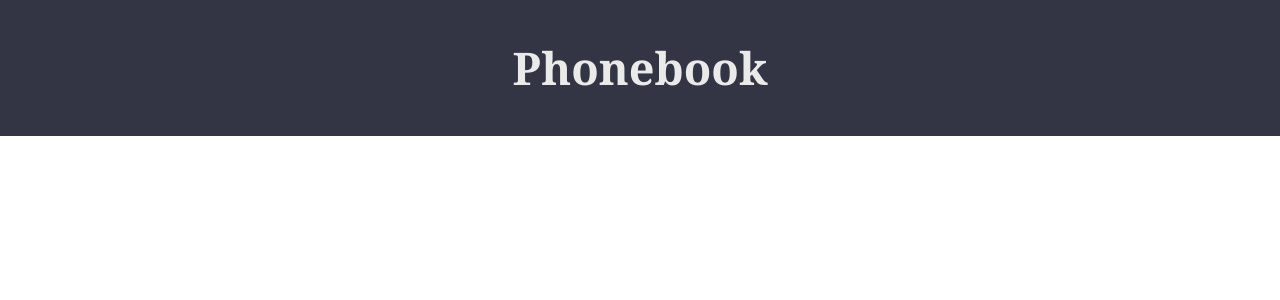
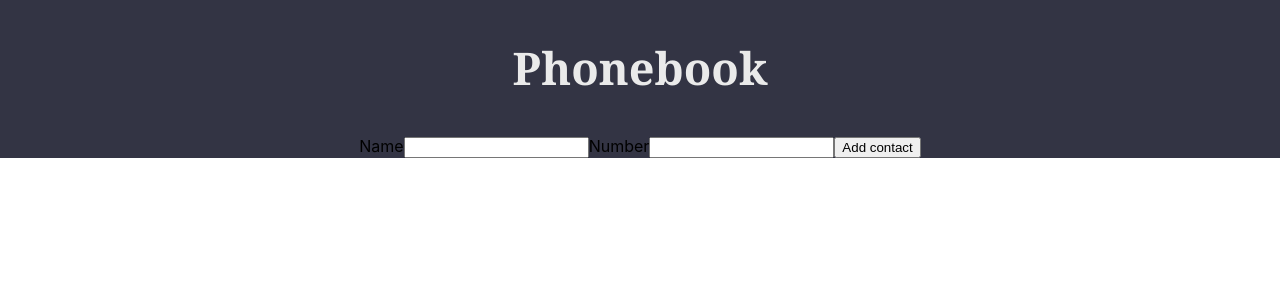
Before and after one commit to VolodymyrBilichenko/goit-react-hw-02-phonebook, a React (Create React App) app: page / in a window 1280 px wide. Shown: the top 300 px of the page. Built offline with nearby package versions, Linux system fonts and the light colour scheme.

Commit message:
update
create form. first

```diff
--- a/src/components/App.jsx
+++ b/src/components/App.jsx
@@ -1,12 +1,24 @@
-import { Container } from "./Container/Container";
+import { Component } from 'react';
+import { Container } from './Container/Container';
 import { Section } from './Section/Section';
+import { Form } from './Form/Form';
 
-export const App = () => {
-  return (
-    <Container>
-      <Section title={'Phonebook'}>
+export class App extends Component {
+  state = {
+    contacts: [],
+  };
 
-      </Section>
-    </Container>
-  );
-};
+  formAddHandler = data => {
+    console.log(data);
+  }
+
+  render() {
+    return (
+      <Container>
+        <Section title={'Phonebook'}>
+          <Form onSubmit={this.formAddHandler}/>
+        </Section>
+      </Container>
+    );
+  }
+}
--- /dev/null
+++ b/src/components/Form/Form.jsx
@@ -0,0 +1,61 @@
+import { Component } from 'react';
+import { FormStyle } from './From.styled';
+
+export class Form extends Component {
+  state = {
+    name: '',
+    number: '',
+  };
+
+  handleChange = evt => {
+    const { name, value } = evt.currentTarget;
+
+    this.setState({
+      [name]: value,
+    });
+  };
+
+  handleAdd = evt => {
+    evt.preventDefault();
+
+    this.props.onSubmit(this.state);
+
+    this.reset();
+  };
+
+  reset = () => {
+    this.setState({ name: '', number: '' });
+  };
+
+  render() {
+    return (
+      <FormStyle onSubmit={this.handleAdd}>
+        <label htmlFor="name">
+          Name
+          <input
+            type="text"
+            name="name"
+            // pattern="^[a-zA-Zа-яА-Я]+(([' -][a-zA-Zа-яА-Я ])?[a-zA-Zа-яА-Я]*)*$"
+            title="Name may contain only letters, apostrophe, dash and spaces. For example Adrian, Jacob Mercer, Charles de Batz de Castelmore d'Artagnan"
+            value={this.state.name}
+            onChange={this.handleChange}
+            required
+          />
+        </label>
+        <label htmlFor="name">
+          Number
+          <input
+            type="tel"
+            name="number"
+            // pattern="\+?\d{1,4}?[-.\s]?\(?\d{1,3}?\)?[-.\s]?\d{1,4}[-.\s]?\d{1,4}[-.\s]?\d{1,9}"
+            title="Phone number must be digits and can contain spaces, dashes, parentheses and can start with +"
+            value={this.state.number}
+            onChange={this.handleChange}
+            required
+          />
+        </label>
+        <button type="submit">Add contact</button>
+      </FormStyle>
+    );
+  }
+}
--- /dev/null
+++ b/src/components/Form/From.styled.js
@@ -0,0 +1,5 @@
+import { styled } from "styled-components";
+
+export const FormStyle = styled.form`
+
+`
--- a/src/components/Section/Section.styled.js
+++ b/src/components/Section/Section.styled.js
@@ -5,6 +5,7 @@
         font-family: Georgia, 'Times New Roman', Times, serif;
         font-size: 45px;
         color: #EAEAEA;
+        text-align: center;
     }
 
     /* .title- */
```
